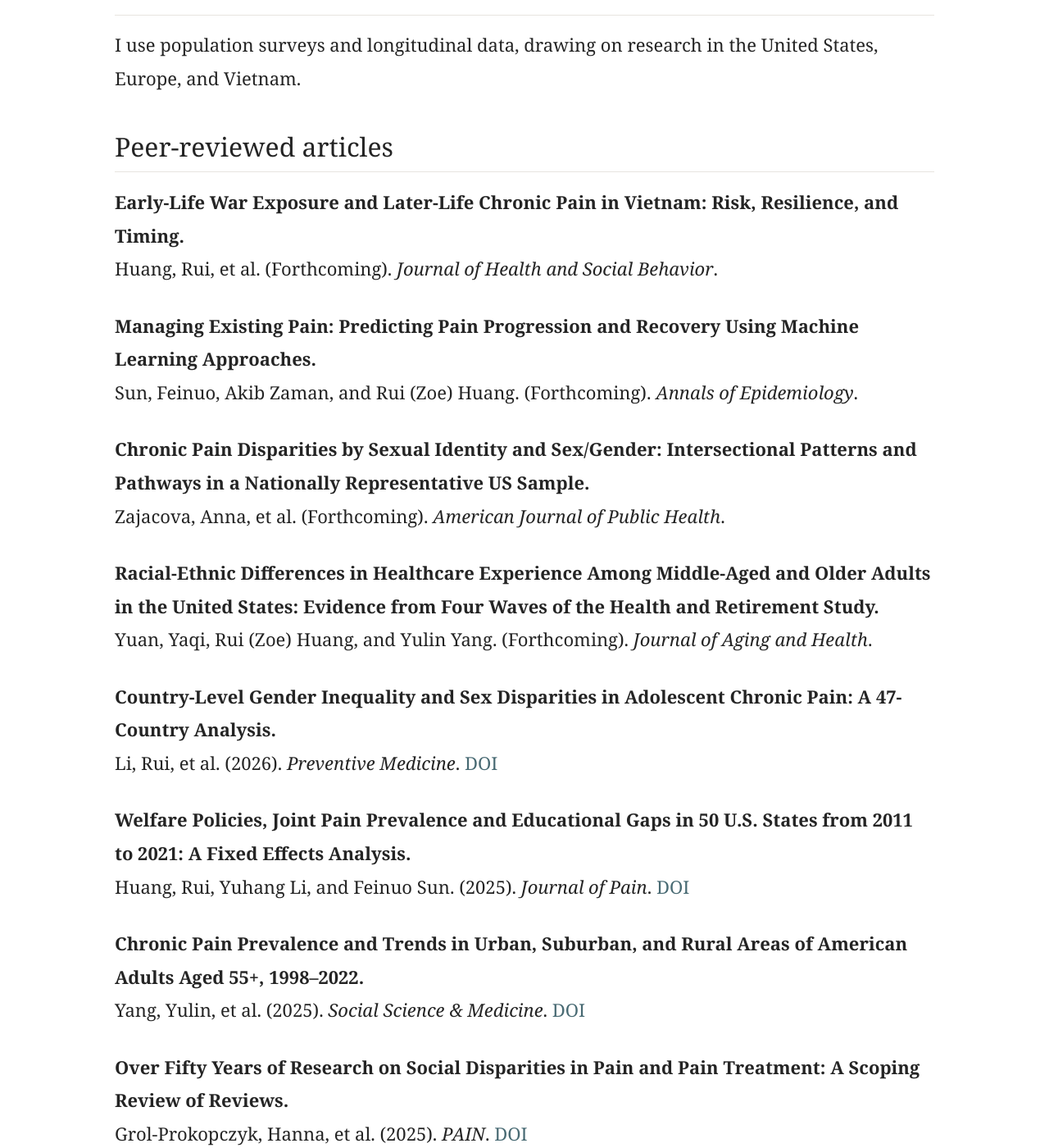
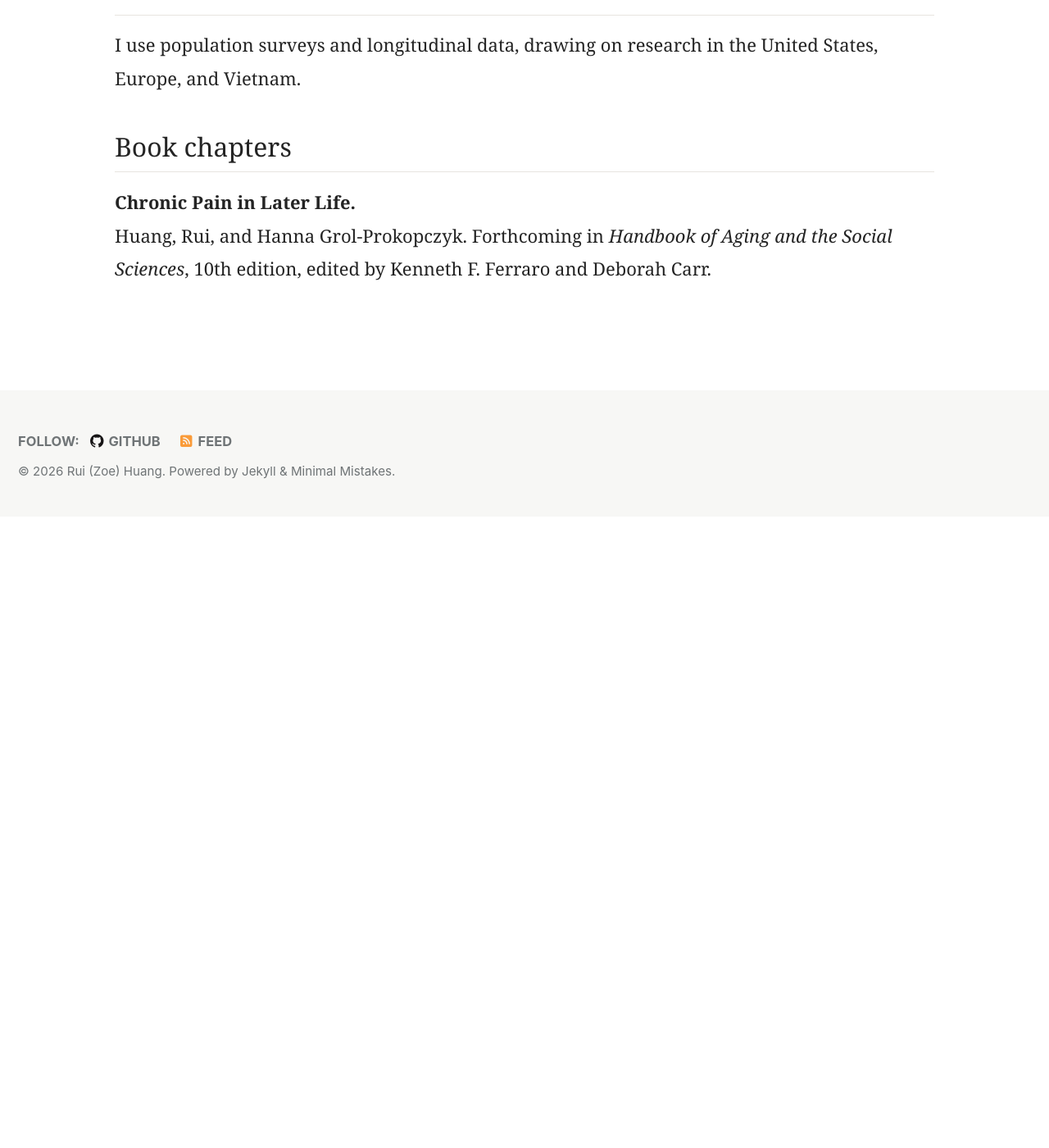
Before and after one commit to RuiZoeHuang/ruizoehuang.github.io, a Jekyll site: the page built from _pages/research.md, in a window 1280 px wide and 1400 px high, scrolled down 987 px. Shown: the whole window at 82% size. Built offline with Jekyll 4.4.1, drawn with Linux system fonts in a browser that asks for light colours; cached includes are drawn as plain includes; after the commit the page ends 1617 px from its top, so only the background shows below that; some of the changed text lies outside the part shown.

Commit message:
Remove peer-reviewed articles section from Research page

```diff
--- a/_pages/research.md
+++ b/_pages/research.md
@@ -23,41 +23,6 @@ How do institutional contexts shape health inequalities? My research considers w
 
 I use population surveys and longitudinal data, drawing on research in the United States, Europe, and Vietnam.
 
-## Peer-reviewed articles
-
-**Early-Life War Exposure and Later-Life Chronic Pain in Vietnam: Risk, Resilience, and Timing.**
-Huang, Rui, et al. (Forthcoming). *Journal of Health and Social Behavior*.
-
-**Managing Existing Pain: Predicting Pain Progression and Recovery Using Machine Learning Approaches.**
-Sun, Feinuo, Akib Zaman, and Rui (Zoe) Huang. (Forthcoming). *Annals of Epidemiology*.
-
-**Chronic Pain Disparities by Sexual Identity and Sex/Gender: Intersectional Patterns and Pathways in a Nationally Representative US Sample.**
-Zajacova, Anna, et al. (Forthcoming). *American Journal of Public Health*.
-
-**Racial-Ethnic Differences in Healthcare Experience Among Middle-Aged and Older Adults in the United States: Evidence from Four Waves of the Health and Retirement Study.**
-Yuan, Yaqi, Rui (Zoe) Huang, and Yulin Yang. (Forthcoming). *Journal of Aging and Health*.
-
-**Country-Level Gender Inequality and Sex Disparities in Adolescent Chronic Pain: A 47-Country Analysis.**
-Li, Rui, et al. (2026). *Preventive Medicine*. [DOI](https://doi.org/10.1016/j.ypmed.2026.108495)
-
-**Welfare Policies, Joint Pain Prevalence and Educational Gaps in 50 U.S. States from 2011 to 2021: A Fixed Effects Analysis.**
-Huang, Rui, Yuhang Li, and Feinuo Sun. (2025). *Journal of Pain*. [DOI](https://doi.org/10.1016/j.jpain.2025.105539)
-
-**Chronic Pain Prevalence and Trends in Urban, Suburban, and Rural Areas of American Adults Aged 55+, 1998–2022.**
-Yang, Yulin, et al. (2025). *Social Science & Medicine*. [DOI](https://doi.org/10.1016/j.socscimed.2025.118625)
-
-**Over Fifty Years of Research on Social Disparities in Pain and Pain Treatment: A Scoping Review of Reviews.**
-Grol-Prokopczyk, Hanna, et al. (2025). *PAIN*. [DOI](https://doi.org/10.1097/j.pain.0000000000003676)
-
-**Educational Disparities in Joint Pain within and across US States: Do Macro Sociopolitical Contexts Matter?**
-Huang, Rui, et al. (2023). *PAIN*. [DOI](https://doi.org/10.1097/j.pain.0000000000002945)
-
-**Health and Health Behaviors in China: Anomalies in the SES-Health Gradient?**
-Huang, Rui, and Hanna Grol-Prokopczyk. (2022). *SSM – Population Health*. [DOI](https://doi.org/10.1016/j.ssmph.2022.101069)
-
-**Social Network Change after New-Onset Pain among Middle-Aged and Older European Adults.**
-Yang, Yulin, et al. (2022). *Social Science & Medicine*. [DOI](https://doi.org/10.1016/j.socscimed.2022.115215)
-
 ## Book chapters
 
 **Chronic Pain in Later Life.**
```
